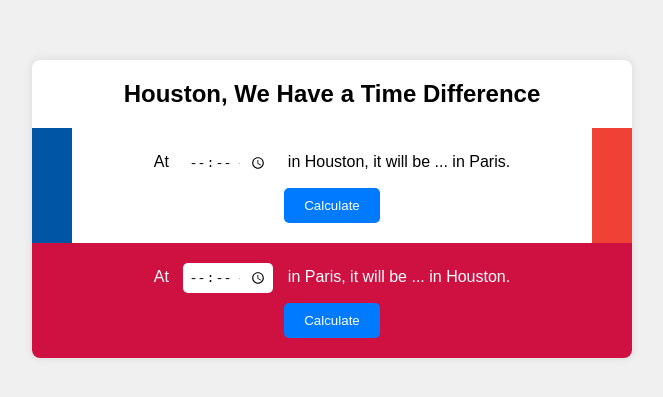
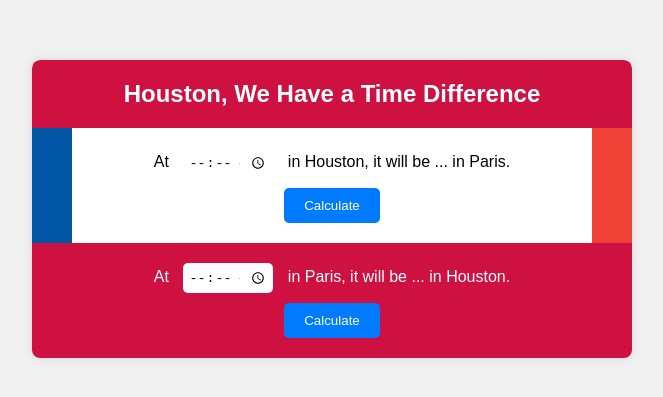
Before and after one commit to jsantiago-asp/time-diff-paris-houston, a plain HTML site: page index.html in a window 1280 px wide. Shown: the part 191-588 px from the top of the page, without its empty margins (308-971 px from the left). Drawn offline with Linux system fonts and the light colour scheme.

Commit message:
minor color fix three

```diff
--- a/styles.css
+++ b/styles.css
@@ -19,8 +19,12 @@ body {
 }
 
 h1 {
-    margin: 20px 0;
+    margin: 0;
     font-size: 1.5em;
+    background-color: #ce1141; /* Houston Rockets Red */
+    color: white; /* White text */
+    padding: 20px;
+    border-radius: 8px 8px 0 0; /* Rounded top corners */
 }
 
 .time-difference {
```
